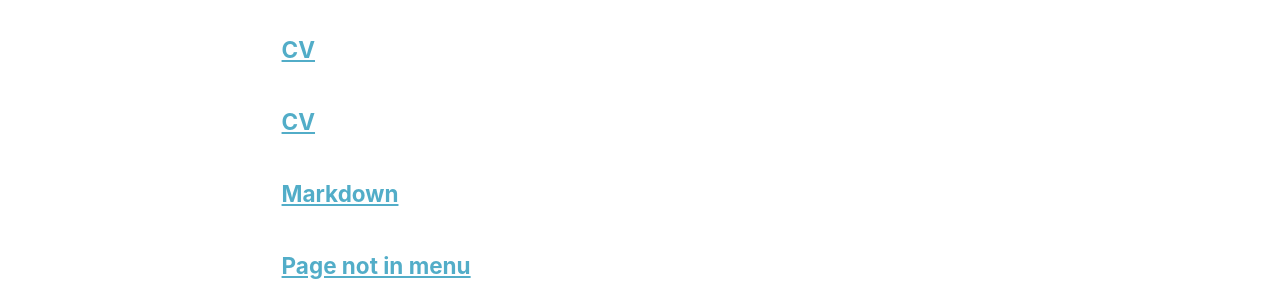
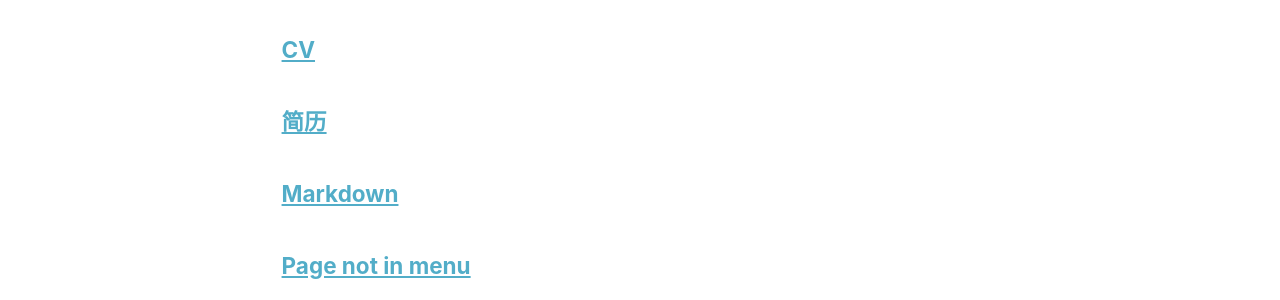
Before and after one commit to shenhoudong/shenhoudong.github.io, a Jekyll site: the page built from _pages/page-archive.html, in a window 1280 px wide and 900 px high, scrolled down 344 px. Shown: the part 152-452 px from the top of the window. Built offline with Jekyll 4.4.1, drawn with Linux system fonts in a browser that asks for light colours; a style sheet for code colours, icons or effects is not loaded.

Commit message:
Update cv.md

```diff
--- a/_pages/cv.md
+++ b/_pages/cv.md
@@ -1,6 +1,6 @@
 ---
 layout: archive
-title: "CV"
+title: "简历"
 permalink: /cv/
 author_profile: true
 redirect_from:
@@ -11,7 +11,7 @@ redirect_from:
 
 # 教育经历
 =======
-* **南京大学 新闻与传播硕士（数字营销方向）**｜2026.09 - 2029.06
+* **南京大学 新闻与传播硕士 数字营销方向**｜2026.09 - 2029.06
 * **湘潭大学 广告学本科**｜2021.09 - 2025.06
   * GPA：3.706/4.0，校级乙等奖学金
   * 证书：大学英语六级、计算机二级、普通话二甲
```
